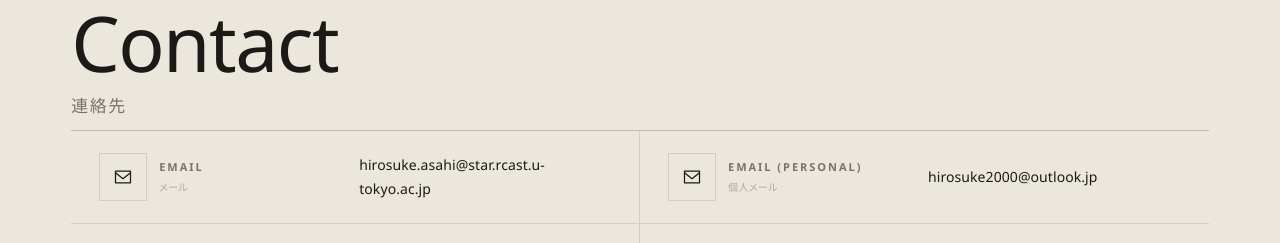
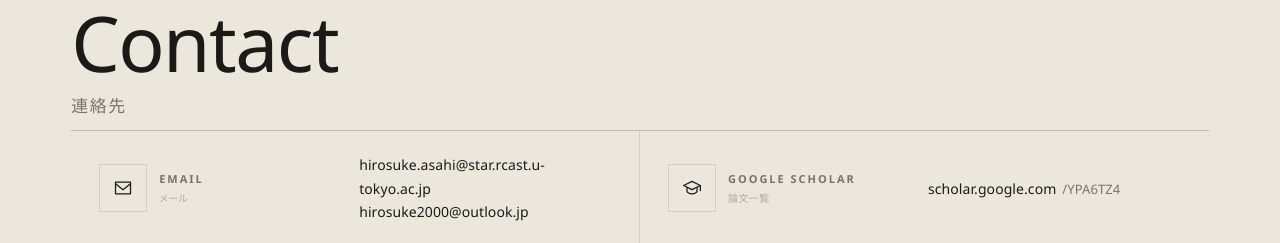
Before and after one commit to qp-hiro/Homepage, a plain HTML site: page index.html in a window 1280 px wide. Shown: the part 10656-10899 px from the top of the page. Drawn offline with Linux system fonts and the light colour scheme.

Commit message:
Contact: merge both email addresses into a single entry
Co-Authored-By: Claude Fable 5 <noreply@anthropic.com>

```diff
--- a/chatbot.js
+++ b/chatbot.js
@@ -205,8 +205,8 @@
             id: 'contact',
             keys: ['連絡', 'メール', 'コンタクト', '問い合わせ', '共同研究', '依頼', '取材'],
             words: ['contact', 'email', 'mail', 'reach', 'collaboration', 'collaborate', 'inquiry'],
-            jp: `連絡はメールでどうぞ: <a href="mailto:hirosuke.asahi@star.rcast.u-tokyo.ac.jp">hirosuke.asahi@star.rcast.u-tokyo.ac.jp</a>(大学) / <a href="mailto:hirosuke2000@outlook.jp">hirosuke2000@outlook.jp</a>(個人)<br>共同研究・取材などのご相談も歓迎です。SNSは<a href="${ROOT('index.html')}#contact">Contactセクション</a>にまとまっています。`,
-            en: `The best way is email: <a href="mailto:hirosuke.asahi@star.rcast.u-tokyo.ac.jp">hirosuke.asahi@star.rcast.u-tokyo.ac.jp</a> (academic) / <a href="mailto:hirosuke2000@outlook.jp">hirosuke2000@outlook.jp</a> (personal)<br>Collaboration and media inquiries are welcome. Social links are in the <a href="${ROOT('index.html')}#contact">Contact section</a>.`
+            jp: `連絡はメールでどうぞ: <a href="mailto:hirosuke.asahi@star.rcast.u-tokyo.ac.jp">hirosuke.asahi@star.rcast.u-tokyo.ac.jp</a> / <a href="mailto:hirosuke2000@outlook.jp">hirosuke2000@outlook.jp</a><br>共同研究・取材などのご相談も歓迎です。SNSは<a href="${ROOT('index.html')}#contact">Contactセクション</a>にまとまっています。`,
+            en: `The best way is email: <a href="mailto:hirosuke.asahi@star.rcast.u-tokyo.ac.jp">hirosuke.asahi@star.rcast.u-tokyo.ac.jp</a> / <a href="mailto:hirosuke2000@outlook.jp">hirosuke2000@outlook.jp</a><br>Collaboration and media inquiries are welcome. Social links are in the <a href="${ROOT('index.html')}#contact">Contact section</a>.`
         },
         {
             id: 'sns',
--- a/index.html
+++ b/index.html
@@ -755,19 +755,7 @@
                     </svg>
                 </span>
                 <span class="contact-row__label">Email <span class="jp">メール</span></span>
-                <span class="contact-row__value">hirosuke.asahi@star.rcast.u-tokyo.ac.jp</span>
-            </a>
-
-            <!-- Email (personal) -->
-            <a class="contact-row" href="mailto:hirosuke2000@outlook.jp">
-                <span class="contact-row__icon" aria-hidden="true">
-                    <svg viewBox="0 0 24 24" fill="none" stroke="currentColor" stroke-width="1.5" stroke-linecap="round" stroke-linejoin="round">
-                        <rect x="3" y="5" width="18" height="14"/>
-                        <path d="M3 7l9 7 9-7"/>
-                    </svg>
-                </span>
-                <span class="contact-row__label">Email (Personal) <span class="jp">個人メール</span></span>
-                <span class="contact-row__value">hirosuke2000@outlook.jp</span>
+                <span class="contact-row__value">hirosuke.asahi@star.rcast.u-tokyo.ac.jp<br>hirosuke2000@outlook.jp</span>
             </a>
 
             <!-- Google Scholar -->
```
Also changed, not shown: llms-full.txt, llms.txt.
